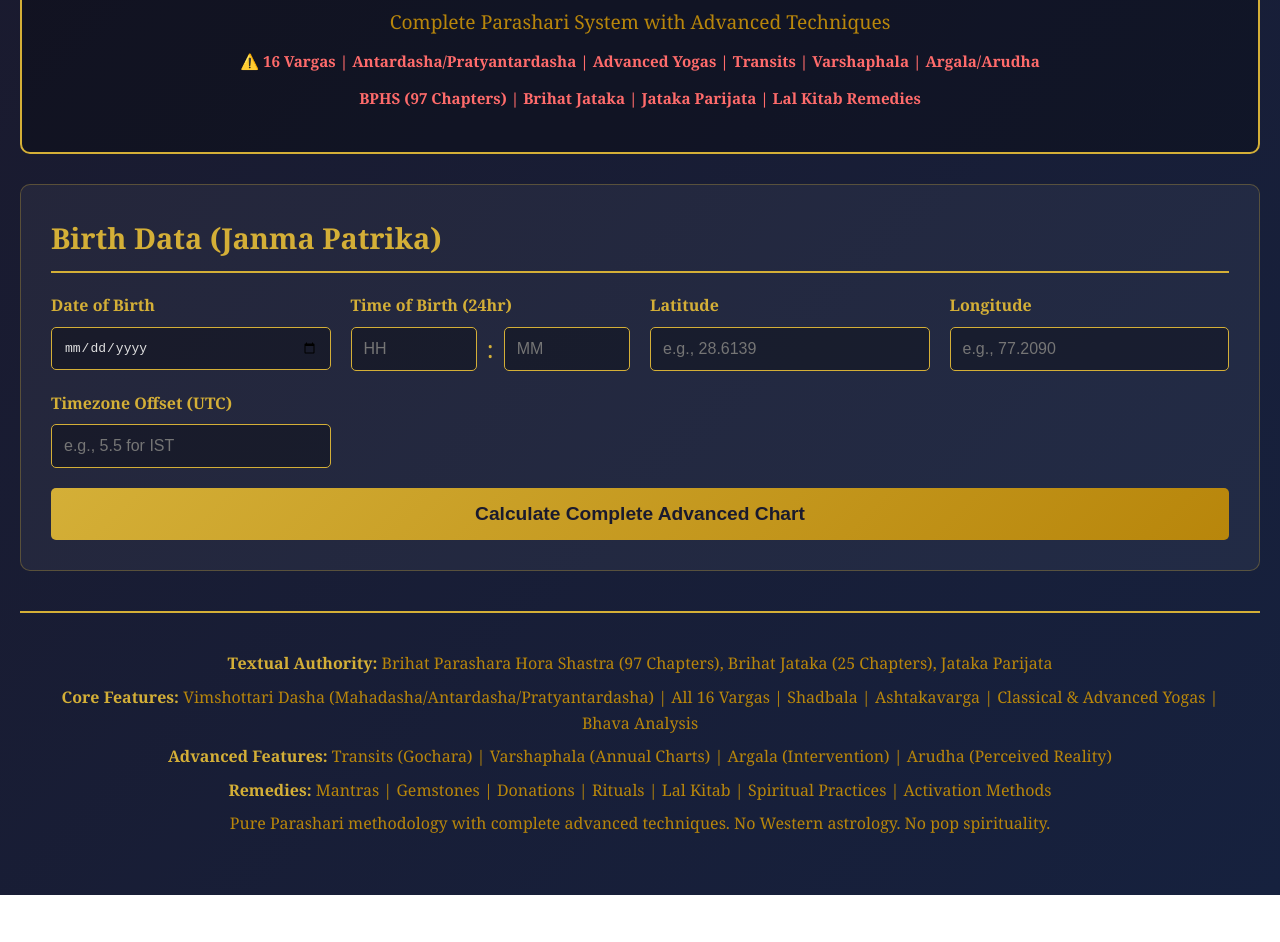
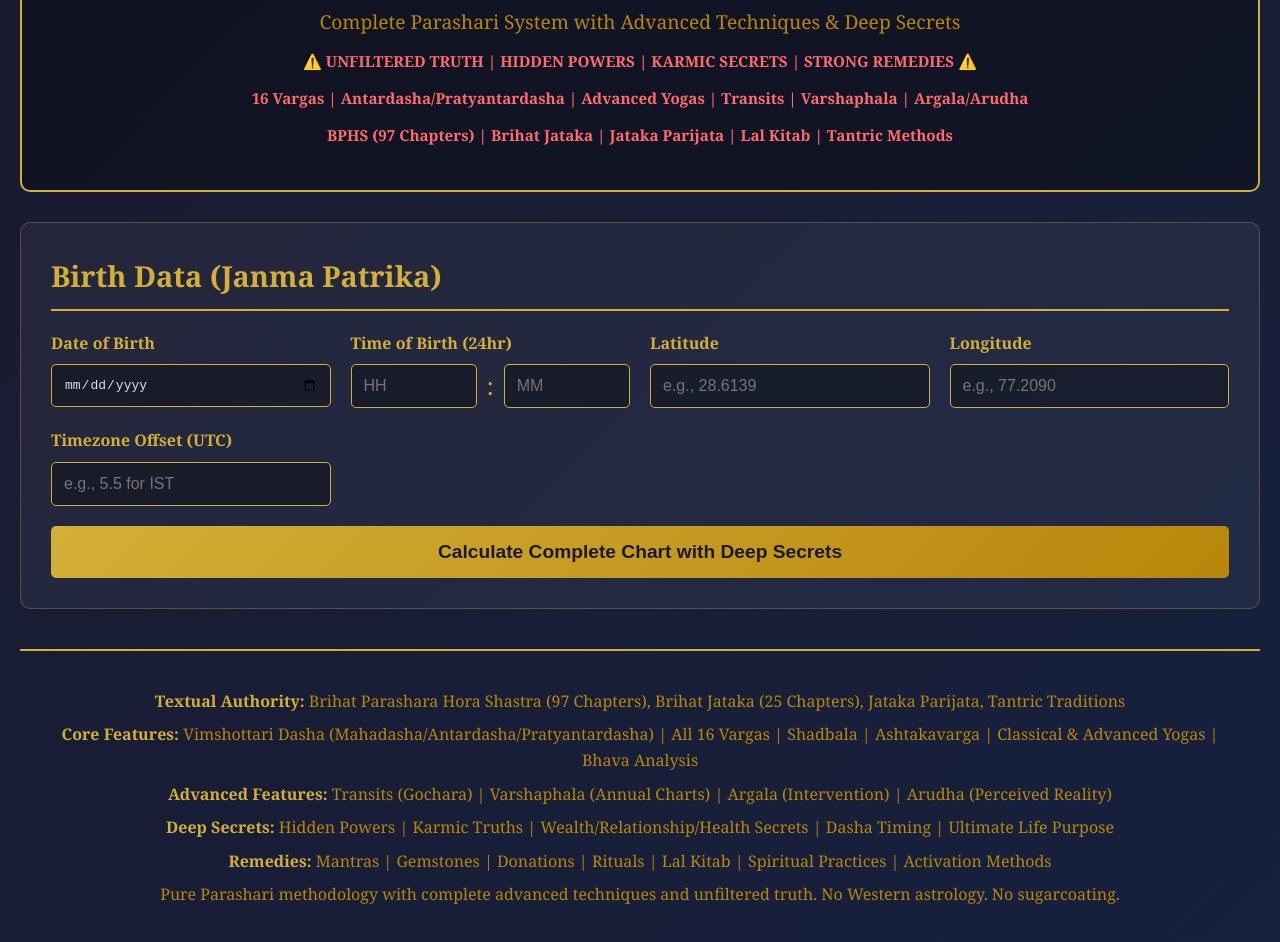
Before and after one commit to Shashankxou/classical-jyotisha, a website: page public/index.html in a window 1280 px wide. Shown: the part 142-1084 px from the top of the page. Before the commit the page ends 1037 px from the top, so only its background shows below. Drawn offline with Linux system fonts and the light colour scheme.

Commit message:
Add Deep Secrets section for hidden powers, karmic truths, wealth/relationship/health secrets, ultimate truth

```diff
--- a/public/index.html
+++ b/public/index.html
@@ -3,16 +3,17 @@
 <head>
   <meta charset="UTF-8">
   <meta name="viewport" content="width=device-width, initial-scale=1.0">
-  <title>Classical Jyotisha - Complete Advanced System</title>
+  <title>Classical Jyotisha - Complete Advanced System with Deep Secrets</title>
   <link rel="stylesheet" href="styles.css">
 </head>
 <body>
   <div class="container">
     <header>
       <h1>Classical Jyotisha</h1>
-      <p class="subtitle">Complete Parashari System with Advanced Techniques</p>
-      <p class="warning">⚠️ 16 Vargas | Antardasha/Pratyantardasha | Advanced Yogas | Transits | Varshaphala | Argala/Arudha</p>
-      <p class="warning">BPHS (97 Chapters) | Brihat Jataka | Jataka Parijata | Lal Kitab Remedies</p>
+      <p class="subtitle">Complete Parashari System with Advanced Techniques & Deep Secrets</p>
+      <p class="warning">⚠️ UNFILTERED TRUTH | HIDDEN POWERS | KARMIC SECRETS | STRONG REMEDIES ⚠️</p>
+      <p class="warning">16 Vargas | Antardasha/Pratyantardasha | Advanced Yogas | Transits | Varshaphala | Argala/Arudha</p>
+      <p class="warning">BPHS (97 Chapters) | Brihat Jataka | Jataka Parijata | Lal Kitab | Tantric Methods</p>
     </header>
 
     <main>
@@ -50,12 +51,12 @@
             </div>
           </div>
 
-          <button type="submit" class="calculate-btn">Calculate Complete Advanced Chart</button>
+          <button type="submit" class="calculate-btn">Calculate Complete Chart with Deep Secrets</button>
         </form>
       </section>
 
       <section id="resultsSection" class="results-section" style="display: none;">
-        <h2>Complete Advanced Analysis</h2>
+        <h2>Complete Advanced Analysis with Deep Secrets</h2>
 
         <div class="analysis-grid">
           <div class="card">
@@ -131,6 +132,12 @@
           <div id="argalaArudhaSection"></div>
         </div>
 
+        <div class="card secrets-card">
+          <h3>🔮 DEEP CHART SECRETS - UNFILTERED TRUTH</h3>
+          <p class="card-subtitle">Hidden Powers | Karmic Truths | Wealth/Relationship/Health Secrets | Ultimate Life Purpose</p>
+          <div id="deepSecretsSection"></div>
+        </div>
+
         <div class="card remedies-card">
           <h3>🕉️ Remedial Measures (Upayas)</h3>
           <p class="card-subtitle">BPHS Remedies | Lal Kitab Totke | Spiritual Practices | Activation Methods</p>
@@ -146,11 +153,12 @@
     </main>
 
     <footer>
-      <p><strong>Textual Authority:</strong> Brihat Parashara Hora Shastra (97 Chapters), Brihat Jataka (25 Chapters), Jataka Parijata</p>
+      <p><strong>Textual Authority:</strong> Brihat Parashara Hora Shastra (97 Chapters), Brihat Jataka (25 Chapters), Jataka Parijata, Tantric Traditions</p>
       <p><strong>Core Features:</strong> Vimshottari Dasha (Mahadasha/Antardasha/Pratyantardasha) | All 16 Vargas | Shadbala | Ashtakavarga | Classical & Advanced Yogas | Bhava Analysis</p>
       <p><strong>Advanced Features:</strong> Transits (Gochara) | Varshaphala (Annual Charts) | Argala (Intervention) | Arudha (Perceived Reality)</p>
+      <p><strong>Deep Secrets:</strong> Hidden Powers | Karmic Truths | Wealth/Relationship/Health Secrets | Dasha Timing | Ultimate Life Purpose</p>
       <p><strong>Remedies:</strong> Mantras | Gemstones | Donations | Rituals | Lal Kitab | Spiritual Practices | Activation Methods</p>
-      <p>Pure Parashari methodology with complete advanced techniques. No Western astrology. No pop spirituality.</p>
+      <p>Pure Parashari methodology with complete advanced techniques and unfiltered truth. No Western astrology. No sugarcoating.</p>
     </footer>
   </div>
 
```
